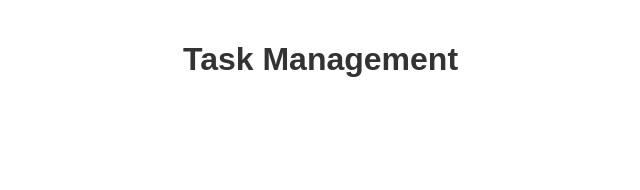
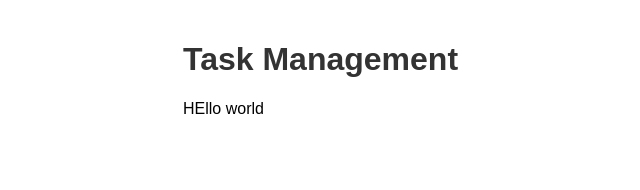
Before and after one commit to leighton-digital/task-app-team4, a React (Create React App) app in the folder frontend/: page / in a window 1280 px wide. Shown: the top 190 px of the page, without its empty margins (57-697 px from the left). Built offline with nearby package versions, Linux system fonts and the light colour scheme.

Commit message:
Update App.js

```diff
--- a/frontend/src/App.js
+++ b/frontend/src/App.js
@@ -5,6 +5,7 @@ const App = () => {
   return (
     <div className="container">
       <h1>Task Management</h1>
+      <p>HEllo world</p>
     </div>
   );
 };
```
